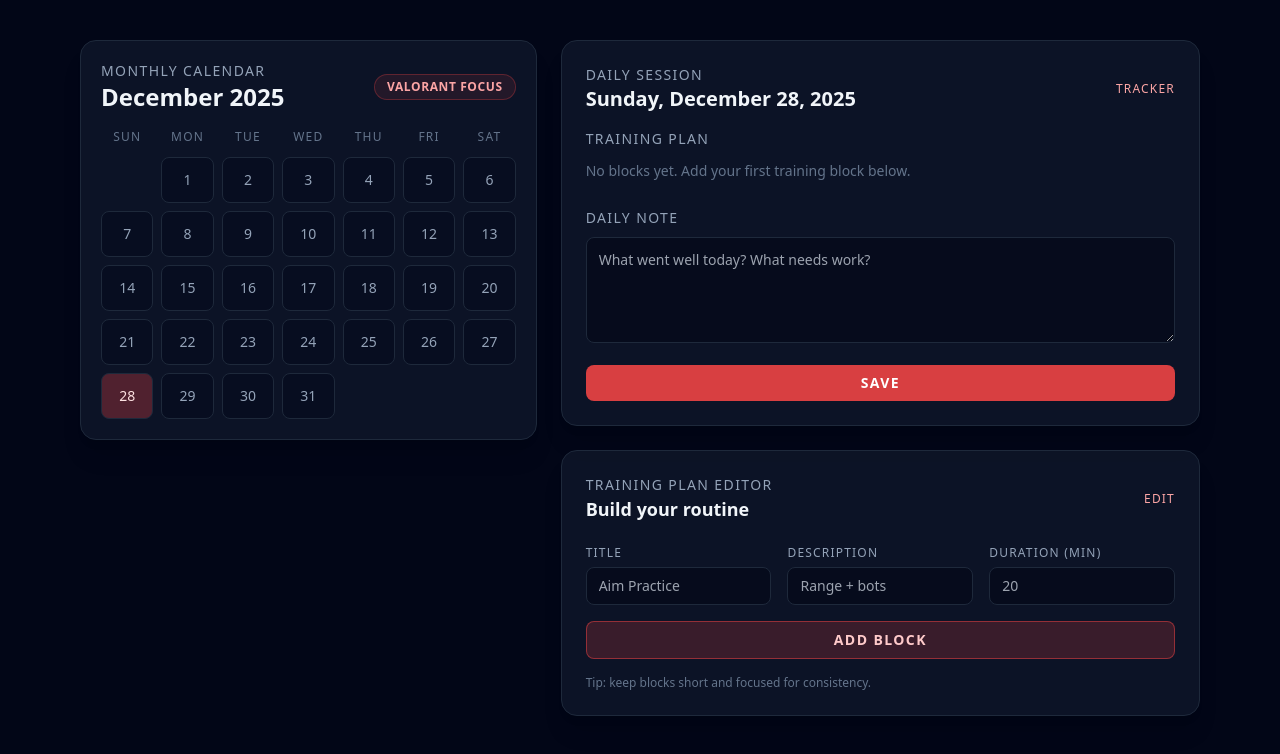
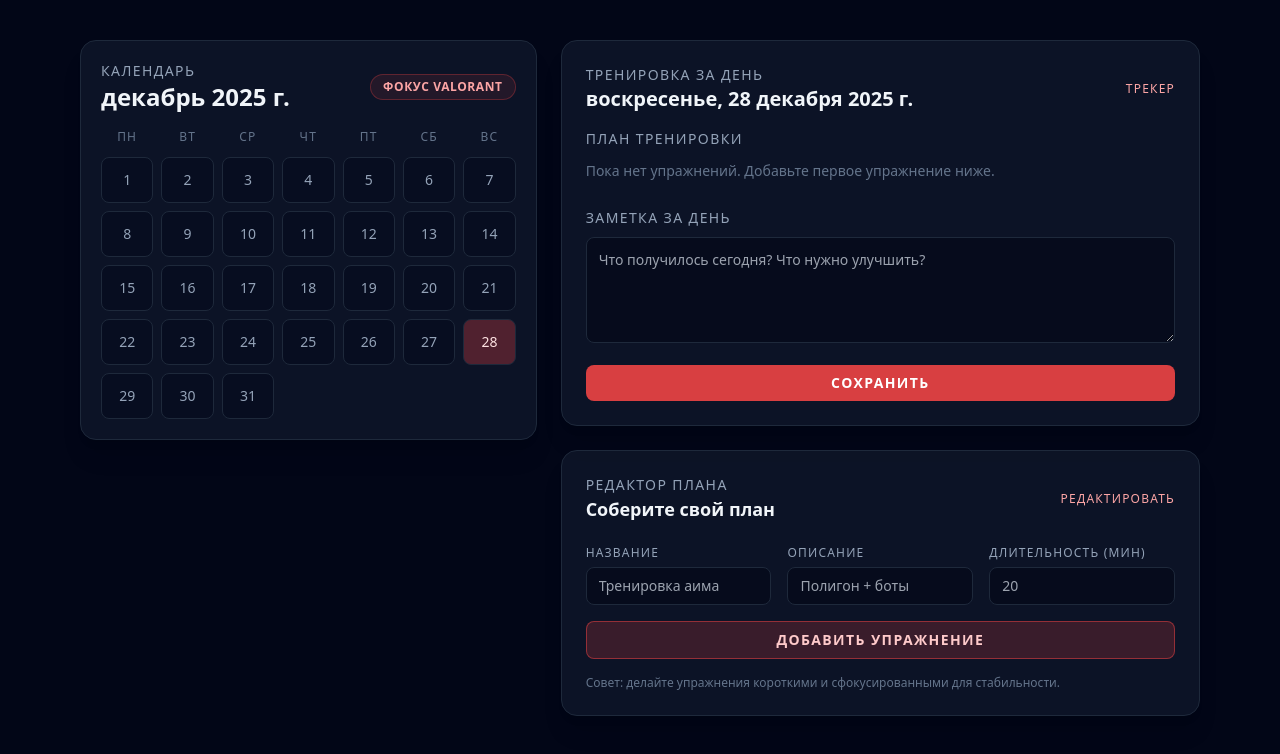
Before and after one commit to bulasstepan-sketch/FIRST, a plain HTML site: page tracker/index.html in a window 1280 px wide. Drawn offline with nearby package versions, Linux system fonts and the light colour scheme.

Commit message:
Localize tracker UI to Russian

```diff
--- a/tracker/index.html
+++ b/tracker/index.html
@@ -1,9 +1,9 @@
 <!doctype html>
-<html lang="en">
+<html lang="ru">
   <head>
     <meta charset="UTF-8" />
     <meta name="viewport" content="width=device-width, initial-scale=1.0" />
-    <title>Valorant Training Tracker</title>
+    <title>Трекер тренировок Valorant</title>
     <script src="https://cdn.tailwindcss.com"></script>
   </head>
   <body class="min-h-screen bg-slate-950 text-slate-100">
@@ -12,21 +12,21 @@
         <div class="rounded-2xl border border-slate-800 bg-slate-900/80 p-5 shadow-xl">
           <div class="mb-4 flex items-center justify-between">
             <div>
-              <p class="text-sm uppercase tracking-widest text-slate-400">Monthly Calendar</p>
+              <p class="text-sm uppercase tracking-widest text-slate-400">Календарь</p>
               <h1 id="monthLabel" class="text-2xl font-semibold text-slate-100"></h1>
             </div>
             <div class="rounded-full border border-red-500/30 bg-red-500/10 px-3 py-1 text-xs font-semibold uppercase tracking-wider text-red-300">
-              Valorant Focus
+              Фокус Valorant
             </div>
           </div>
           <div class="grid grid-cols-7 gap-2 text-center text-xs uppercase tracking-widest text-slate-500">
-            <span>Sun</span>
-            <span>Mon</span>
-            <span>Tue</span>
-            <span>Wed</span>
-            <span>Thu</span>
-            <span>Fri</span>
-            <span>Sat</span>
+            <span>ПН</span>
+            <span>ВТ</span>
+            <span>СР</span>
+            <span>ЧТ</span>
+            <span>ПТ</span>
+            <span>СБ</span>
+            <span>ВС</span>
           </div>
           <div id="calendarGrid" class="mt-3 grid grid-cols-7 gap-2"></div>
         </div>
@@ -36,60 +36,60 @@
         <div class="rounded-2xl border border-slate-800 bg-slate-900/80 p-6 shadow-xl">
           <div class="mb-4 flex items-center justify-between">
             <div>
-              <p class="text-sm uppercase tracking-widest text-slate-400">Daily Session</p>
+              <p class="text-sm uppercase tracking-widest text-slate-400">Тренировка за день</p>
               <h2 id="selectedDateLabel" class="text-xl font-semibold"></h2>
             </div>
-            <span class="text-xs uppercase tracking-widest text-red-300">Tracker</span>
+            <span class="text-xs uppercase tracking-widest text-red-300">Трекер</span>
           </div>
           <div>
-            <h3 class="mb-3 text-sm uppercase tracking-widest text-slate-400">Training Plan</h3>
+            <h3 class="mb-3 text-sm uppercase tracking-widest text-slate-400">План тренировки</h3>
             <ul id="planList" class="space-y-3"></ul>
           </div>
           <div class="mt-6">
-            <label for="dailyNote" class="text-sm uppercase tracking-widest text-slate-400">Daily Note</label>
+            <label for="dailyNote" class="text-sm uppercase tracking-widest text-slate-400">Заметка за день</label>
             <textarea
               id="dailyNote"
               rows="4"
               class="mt-2 w-full rounded-lg border border-slate-800 bg-slate-950/60 p-3 text-sm text-slate-100 focus:border-red-500 focus:outline-none"
-              placeholder="What went well today? What needs work?"
+              placeholder="Что получилось сегодня? Что нужно улучшить?"
             ></textarea>
           </div>
           <button
             id="saveDay"
             class="mt-4 w-full rounded-lg bg-red-500/90 px-4 py-2 text-sm font-semibold uppercase tracking-widest text-white hover:bg-red-400"
           >
-            Save
+            Сохранить
           </button>
         </div>
 
         <div class="rounded-2xl border border-slate-800 bg-slate-900/80 p-6 shadow-xl">
           <div class="mb-4 flex items-center justify-between">
             <div>
-              <p class="text-sm uppercase tracking-widest text-slate-400">Training Plan Editor</p>
-              <h3 class="text-lg font-semibold">Build your routine</h3>
+              <p class="text-sm uppercase tracking-widest text-slate-400">Редактор плана</p>
+              <h3 class="text-lg font-semibold">Соберите свой план</h3>
             </div>
-            <span class="text-xs uppercase tracking-widest text-red-300">Edit</span>
+            <span class="text-xs uppercase tracking-widest text-red-300">Редактировать</span>
           </div>
           <form id="planForm" class="grid gap-4 md:grid-cols-3">
             <div class="md:col-span-1">
-              <label class="text-xs uppercase tracking-widest text-slate-400">Title</label>
+              <label class="text-xs uppercase tracking-widest text-slate-400">Название</label>
               <input
                 id="blockTitle"
                 class="mt-1 w-full rounded-lg border border-slate-800 bg-slate-950/60 px-3 py-2 text-sm focus:border-red-500 focus:outline-none"
-                placeholder="Aim Practice"
+                placeholder="Тренировка аима"
                 required
               />
             </div>
             <div class="md:col-span-1">
-              <label class="text-xs uppercase tracking-widest text-slate-400">Description</label>
+              <label class="text-xs uppercase tracking-widest text-slate-400">Описание</label>
               <input
                 id="blockDescription"
                 class="mt-1 w-full rounded-lg border border-slate-800 bg-slate-950/60 px-3 py-2 text-sm focus:border-red-500 focus:outline-none"
-                placeholder="Range + bots"
+                placeholder="Полигон + боты"
               />
             </div>
             <div class="md:col-span-1">
-              <label class="text-xs uppercase tracking-widest text-slate-400">Duration (min)</label>
+              <label class="text-xs uppercase tracking-widest text-slate-400">Длительность (мин)</label>
               <input
                 id="blockDuration"
                 type="number"
@@ -103,12 +103,12 @@
                 class="w-full rounded-lg border border-red-500/50 bg-red-500/20 px-4 py-2 text-sm font-semibold uppercase tracking-widest text-red-200 hover:bg-red-500/30"
                 type="submit"
               >
-                Add Block
+                Добавить упражнение
               </button>
             </div>
           </form>
           <p class="mt-4 text-xs text-slate-500">
-            Tip: keep blocks short and focused for consistency.
+            Совет: делайте упражнения короткими и сфокусированными для стабильности.
           </p>
         </div>
       </section>
@@ -178,12 +178,15 @@
         const month = today.getMonth();
         const firstDay = new Date(year, month, 1);
         const lastDay = new Date(year, month + 1, 0);
-        monthLabel.textContent = today.toLocaleDateString("en-US", {
+        // Используем русскую локаль для отображения месяца.
+        monthLabel.textContent = today.toLocaleDateString("ru-RU", {
           month: "long",
           year: "numeric",
         });
 
-        for (let i = 0; i < firstDay.getDay(); i += 1) {
+        // Неделя начинается с понедельника.
+        const firstDayOffset = (firstDay.getDay() + 6) % 7;
+        for (let i = 0; i < firstDayOffset; i += 1) {
           const spacer = document.createElement("div");
           calendarGrid.appendChild(spacer);
         }
@@ -231,7 +234,7 @@
         if (trainingPlan.length === 0) {
           const emptyState = document.createElement("p");
           emptyState.className = "text-sm text-slate-500";
-          emptyState.textContent = "No blocks yet. Add your first training block below.";
+          emptyState.textContent = "Пока нет упражнений. Добавьте первое упражнение ниже.";
           planList.appendChild(emptyState);
           return;
         }
@@ -256,7 +259,7 @@
           if (block.durationMinutes) {
             const duration = document.createElement("p");
             duration.className = "text-xs text-slate-500";
-            duration.textContent = `${block.durationMinutes} min`;
+            duration.textContent = `${block.durationMinutes} мин`;
             info.appendChild(duration);
           }
 
@@ -275,7 +278,7 @@
           });
 
           const checkboxText = document.createElement("span");
-          checkboxText.textContent = "Completed";
+          checkboxText.textContent = "Выполнено";
 
           label.appendChild(checkbox);
           label.appendChild(checkboxText);
@@ -283,7 +286,7 @@
           const deleteButton = document.createElement("button");
           deleteButton.type = "button";
           deleteButton.className = "text-xs uppercase tracking-widest text-red-300 hover:text-red-200";
-          deleteButton.textContent = "Delete";
+          deleteButton.textContent = "Удалить";
           deleteButton.addEventListener("click", () => {
             deleteBlock(block.id);
           });
@@ -409,7 +412,8 @@
 
       function formatDisplayDate(dateString) {
         const date = new Date(`${dateString}T00:00:00`);
-        return date.toLocaleDateString("en-US", {
+        // Русское форматирование даты для заголовка.
+        return date.toLocaleDateString("ru-RU", {
           weekday: "long",
           month: "long",
           day: "numeric",
```
